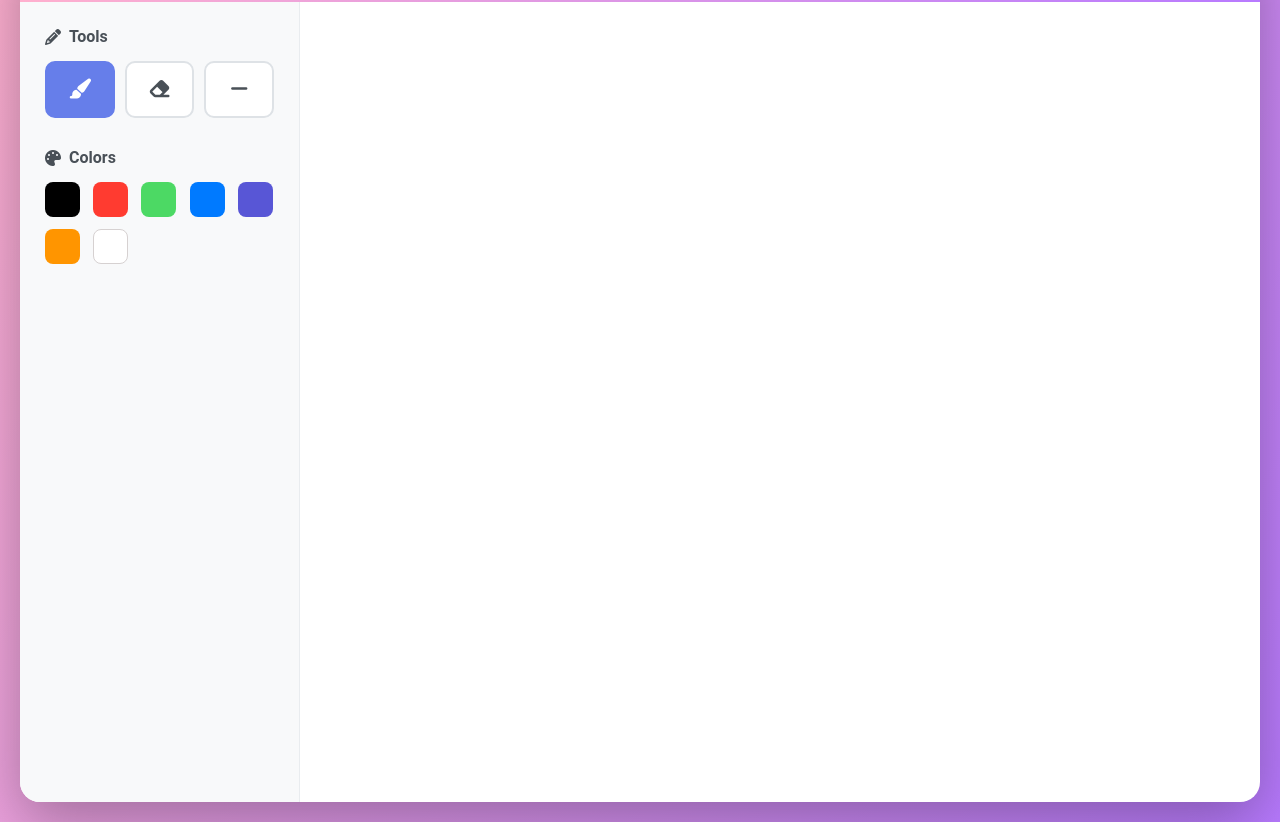
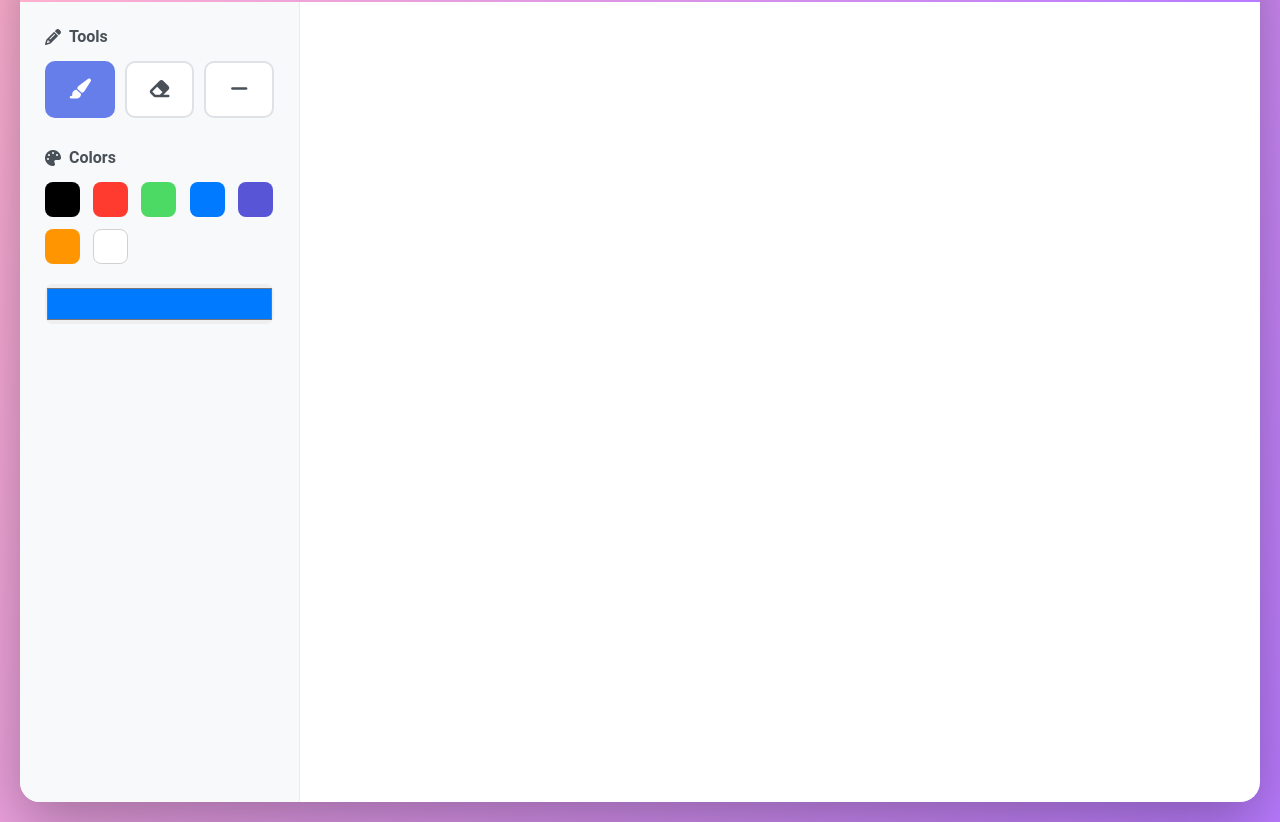
Before and after one commit to kannadhasan2/Collborative_Drawing_canvas, a plain HTML site: page client/index.html in a window 1280 px wide. Shown: the part 91-913 px from the top of the page. Drawn offline with Linux system fonts and the light colour scheme.

Commit message:
feat: add custom color picker

```diff
--- a/client/index.html
+++ b/client/index.html
@@ -52,6 +52,10 @@
                         <div class="color-option" style="background-color: #ff9500;" data-color="#ff9500"></div>
                         <div class="color-option" style="background-color: #ffffff; border: 1px solid #d6d1d1;" data-color="#ffffff"></div>
                     </div>
+                    <!-- Custom Color Picker -->
+                    <div class="custom-color">
+                        <input type="color" id="color-picker" value="#007aff">
+                    </div>
                 </div>
             </aside>
         </div>
--- a/client/style.css
+++ b/client/style.css
@@ -174,3 +174,15 @@ body {
     transform: scale(1.02);
     box-shadow: 0 0 0 3px white, 0 0 0 5px #667eea;
 }
+
+.custom-color {
+    margin-top: 15px;
+}
+
+#color-picker {
+    width: 100%;
+    height: 40px;
+    border: none;
+    border-radius: 8px;
+    cursor: pointer;
+}
```
